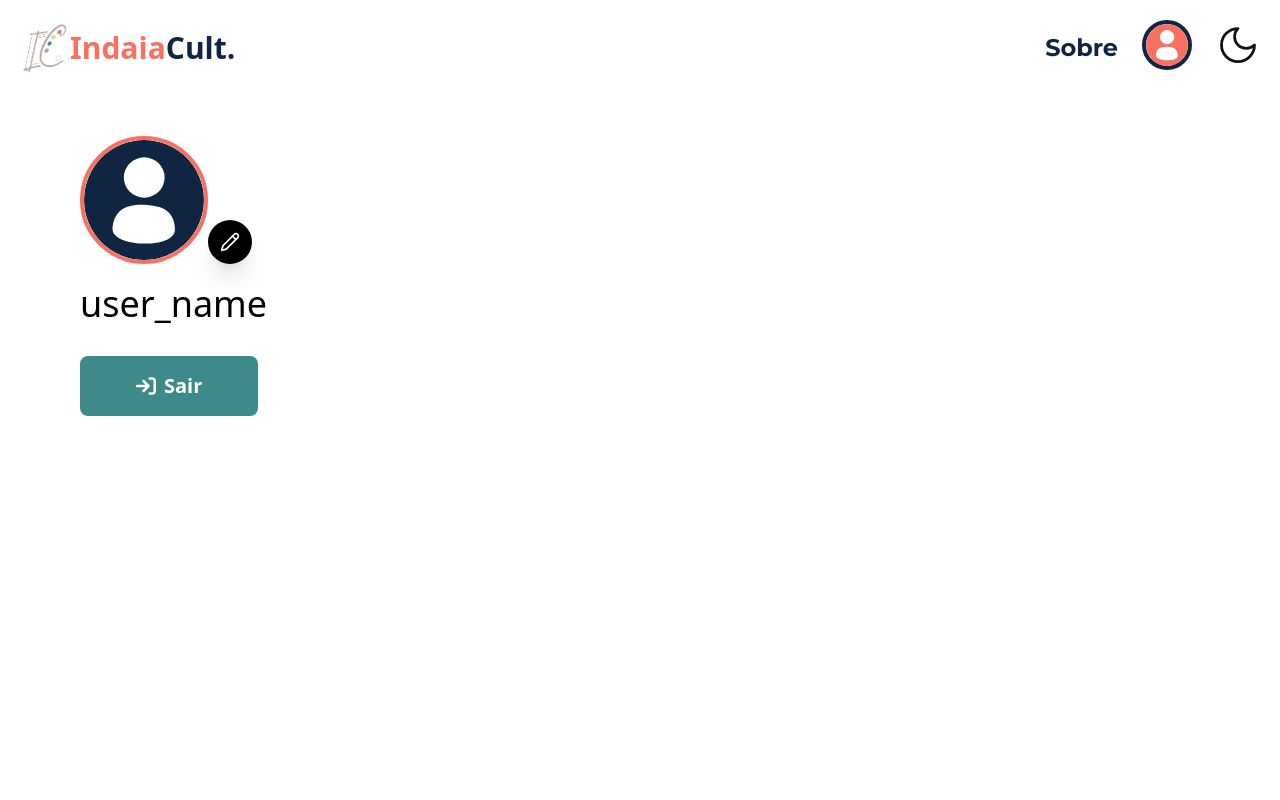
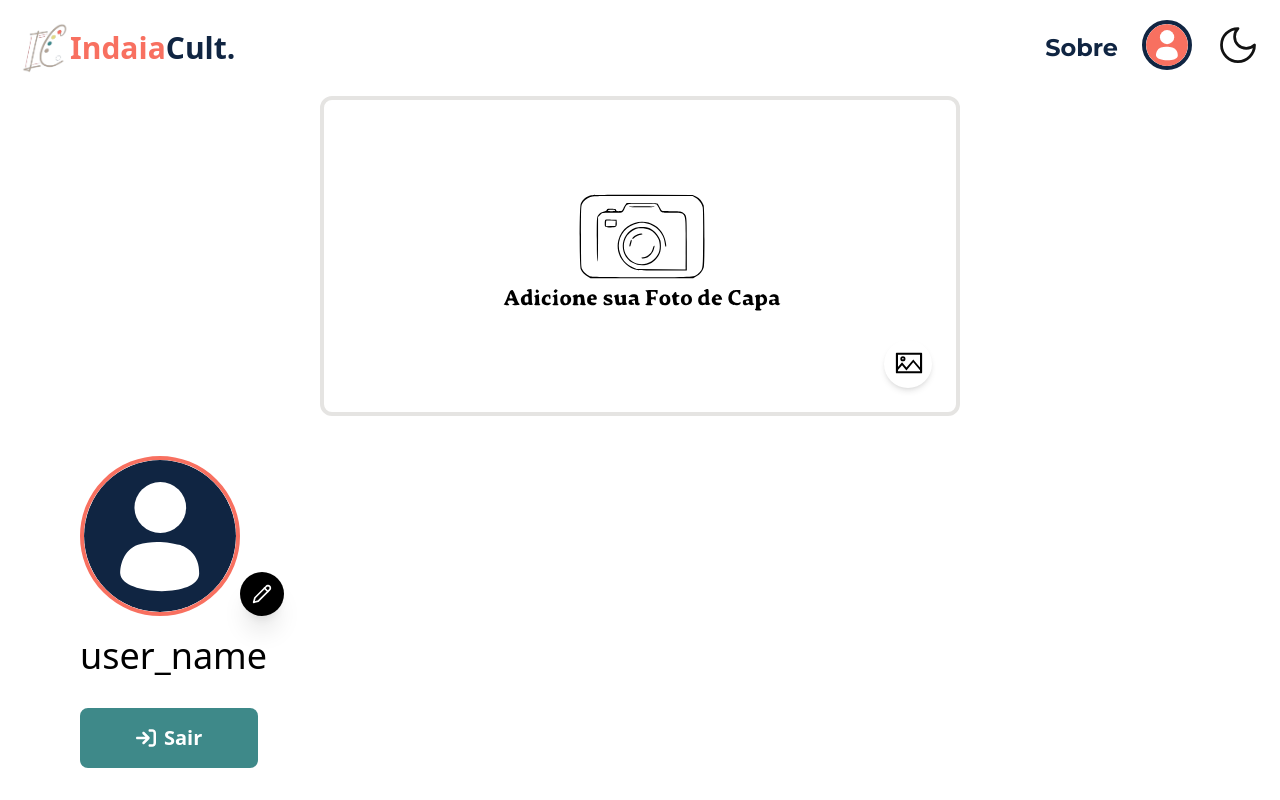
Before and after one commit to ArtTonon/Indaiacult-tcc, a React (Vite) app: page /perfil in a window 1280 px wide. Built offline with nearby package versions, Linux system fonts and the light colour scheme.

Commit message:
perfil-capa

```diff
--- a/src/pages/login.tsx
+++ b/src/pages/login.tsx
@@ -48,7 +48,7 @@ const Login: React.FC = () => {
         <div className="rounded-xl z-10 relative bg-white dark:bg-diffBlack dark:text-white border-highlight dark:border-highlightDark border-4 px-24 py-12 flex flex-col items-center gap-8">
           <h1 className="font-semibold font-montserrat text-xl lg:text-4xl">
             Bem vindo ao <span className="text-main  font-bold">Indaia</span>
-            <span className="text-darkblue dark:text-lightblue  font-bold">
+            <span className="text-darkblue dark:text-lightblue font-bold">
               Cult.
             </span>
           </h1>
--- a/src/pages/profile.tsx
+++ b/src/pages/profile.tsx
@@ -5,9 +5,11 @@ import { useTheme } from "../context";
 import { useAuth } from "../contexts/Auth.context";
 import LandingNav from "../components/LandingNav";
 import { FaArrowRightToBracket } from "react-icons/fa6";
+import { AiOutlinePicture } from "react-icons/ai";
 
 export default function Perfil() {
   const { user,  setAuthenticated } = useAuth();
+  const [capa, setCapa] = useState<string>("/assets/capa.svg"); // Estado inicial da capa
 
   const [isUploading, setIsUploading] = useState<boolean>(false);
 
@@ -28,6 +30,18 @@ export default function Perfil() {
     setAuthenticated(false);
   };
 
+// Função para lidar com o clique no botão e selecionar uma nova imagem
+    const trocarCapa = (event: React.ChangeEvent<HTMLInputElement>) => {
+        const file = event.target.files?.[0]; // Obter o arquivo de imagem selecionado pelo usuário
+        if (file) {
+            const reader = new FileReader();
+            reader.onload = () => {
+                const result = reader.result as string;
+                setCapa(result); // Atualizar o estado da capa para exibir a nova imagem
+            };
+            reader.readAsDataURL(file);
+        }
+    };
 
   const handleFileUploadChange = (event: Event) => {
     const fileInput = event.target as HTMLInputElement;
@@ -53,6 +67,16 @@ export default function Perfil() {
   return (
 <>
     <LandingNav />
+
+    <div className="flex justify-center">
+            <div className="rounded-xl bg-white border-highlight border-4 px-1 py-1 ml-80 mr-80 w-screen h-80 flex items-center justify-center relative overflow-hidden">
+                <img src={capa} alt="" className="h-full object-cover" width={300} />
+                <label htmlFor="fileInput" className="cursor-pointer absolute bottom-6 right-6 w-12 h-12 bg-white rounded-full px-2 shadow-md aspect-w-16 aspect-h-9">
+                    <AiOutlinePicture className="float-right text-333 text-3xl mt-2" />
+                    <input id="fileInput" type="file" accept="image/*" className="hidden" onChange={trocarCapa} />
+                </label>
+            </div>
+        </div>
     <div className="ml-20 mt-10">
       <div className="flex flex-col gap-8">
         <div className="flex flex-col gap-5">
@@ -63,9 +87,9 @@ export default function Perfil() {
                 ? "/assets/profile-dark.svg"
                 : "/assets/profile-light.svg"}
               alt="foto de perfil"
-              width={140}
-              height={140}
-              className="md:block hidden object-cover rounded-full border-4 h-32 w-32 border-main dark:border-lightblue"
+              width={240}
+              height={240}
+              className="md:block hidden object-cover rounded-full border-4 h-40 w-40 border-main dark:border-lightblue "
             />
             <form onSubmit={handleUpload}>
             <input
```
Also changed, not shown: public/assets/capa.svg (added).
